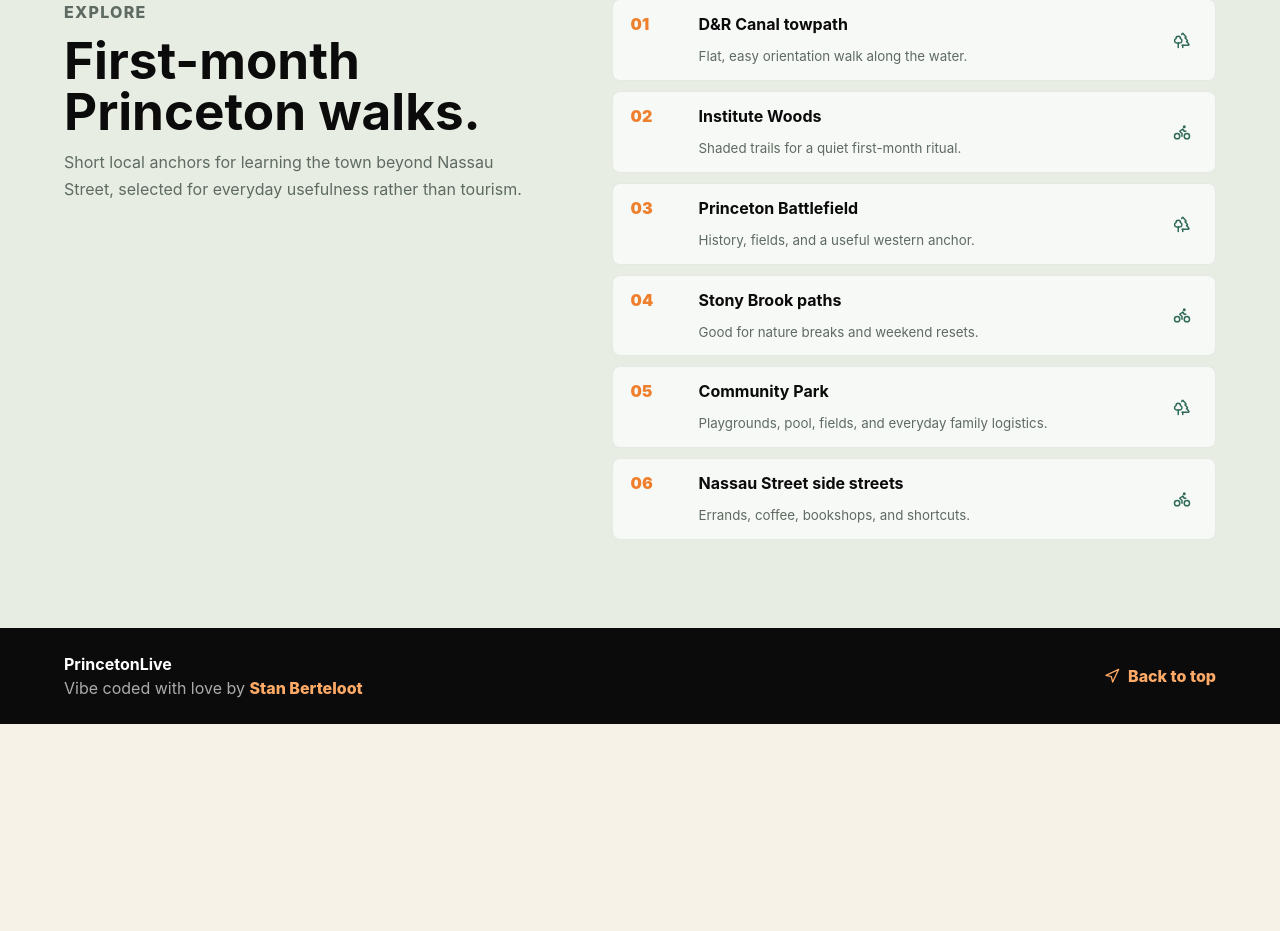
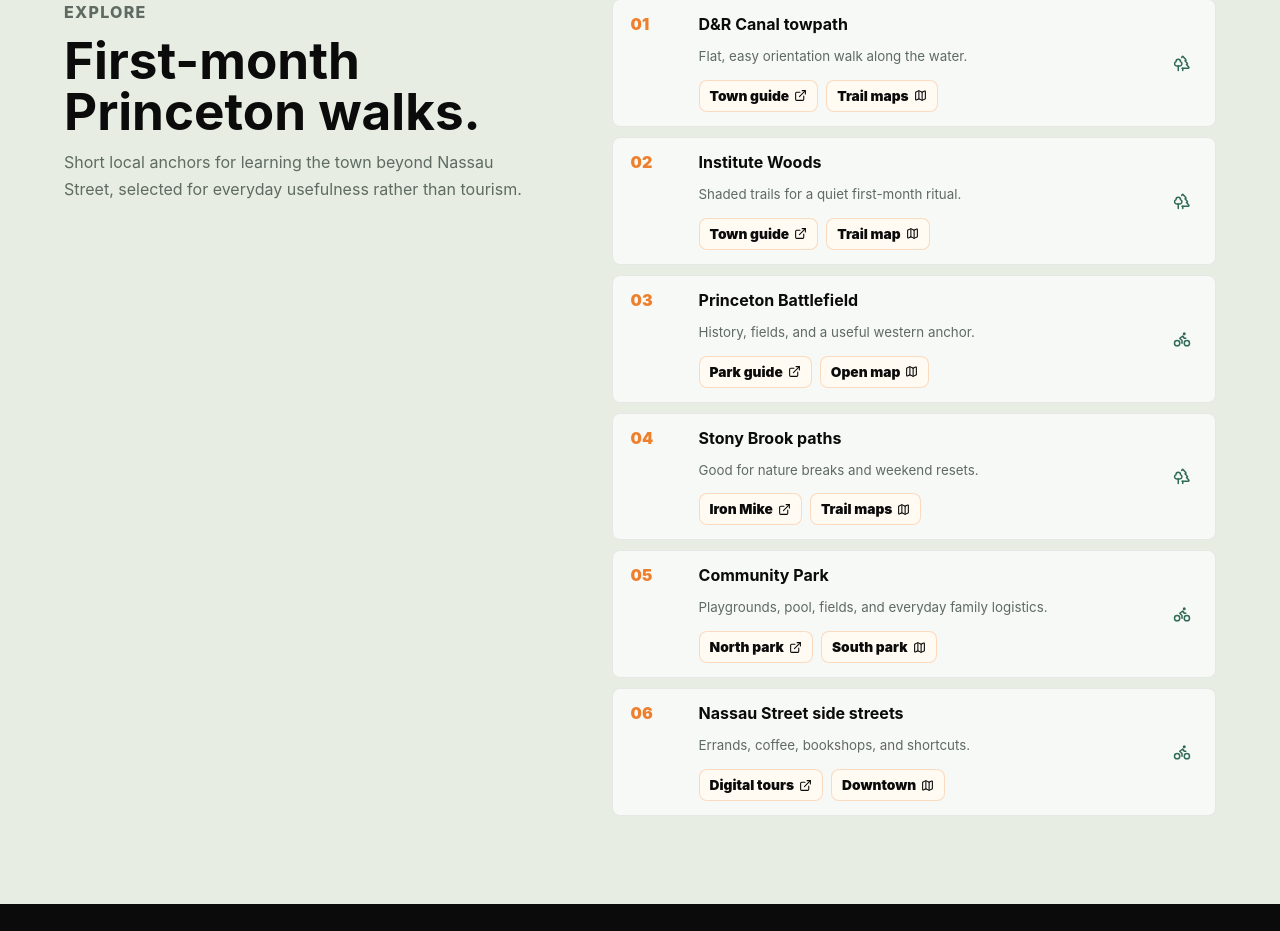
Before and after one commit to berteloot/princetonlive, a React (Vite) app: page / in a window 1280 px wide. Shown: the part 9661-10592 px from the top of the page. Before the commit the page ends 10385 px from the top, so only its background shows below. Built offline with nearby package versions, Linux system fonts and the light colour scheme.

Commit message:
Add map links to Princeton walks

```diff
--- a/src/main.jsx
+++ b/src/main.jsx
@@ -457,12 +457,60 @@ const residentPerks = [
 ];
 
 const exploreStops = [
-  ["D&R Canal towpath", "Flat, easy orientation walk along the water."],
-  ["Institute Woods", "Shaded trails for a quiet first-month ritual."],
-  ["Princeton Battlefield", "History, fields, and a useful western anchor."],
-  ["Stony Brook paths", "Good for nature breaks and weekend resets."],
-  ["Community Park", "Playgrounds, pool, fields, and everyday family logistics."],
-  ["Nassau Street side streets", "Errands, coffee, bookshops, and shortcuts."],
+  {
+    stop: "D&R Canal towpath",
+    note: "Flat, easy orientation walk along the water.",
+    guideLabel: "Town guide",
+    guideUrl: "https://www.princetonnj.gov/1641/DR-Canal-State-Park",
+    mapLabel: "Trail maps",
+    mapUrl: "https://dandrcanal.org/trails",
+    icon: Trees,
+  },
+  {
+    stop: "Institute Woods",
+    note: "Shaded trails for a quiet first-month ritual.",
+    guideLabel: "Town guide",
+    guideUrl: "https://www.princetonnj.gov/1765/Institute-Woods",
+    mapLabel: "Trail map",
+    mapUrl: "https://www.ias.edu/sites/default/files/IAS%20Woods%20-%20Trail%20Map.pdf",
+    icon: Trees,
+  },
+  {
+    stop: "Princeton Battlefield",
+    note: "History, fields, and a useful western anchor.",
+    guideLabel: "Park guide",
+    guideUrl: "https://dep.nj.gov/parksandforests/state-park/princeton-battlefield-state-park/",
+    mapLabel: "Open map",
+    mapUrl: "https://www.google.com/maps/search/?api=1&query=Princeton%20Battlefield%20State%20Park",
+    icon: Bike,
+  },
+  {
+    stop: "Stony Brook paths",
+    note: "Good for nature breaks and weekend resets.",
+    guideLabel: "Iron Mike",
+    guideUrl: "https://www.princetonnj.gov/1771/Iron-Mike-Trail",
+    mapLabel: "Trail maps",
+    mapUrl: "https://www.fopos.org/trail-maps",
+    icon: Trees,
+  },
+  {
+    stop: "Community Park",
+    note: "Playgrounds, pool, fields, and everyday family logistics.",
+    guideLabel: "North park",
+    guideUrl: "https://www.princetonnj.gov/1605/Community-Park-North",
+    mapLabel: "South park",
+    mapUrl: "https://princetonrecreation.com/facilities/facility/details/Community-Park-South-9",
+    icon: Bike,
+  },
+  {
+    stop: "Nassau Street side streets",
+    note: "Errands, coffee, bookshops, and shortcuts.",
+    guideLabel: "Digital tours",
+    guideUrl: "https://princetonhistory.org/visit/digitaltours/",
+    mapLabel: "Downtown",
+    mapUrl: "https://www.experienceprinceton.org/visit",
+    icon: Bike,
+  },
 ];
 
 function getInitialLanguage() {
@@ -1796,14 +1844,25 @@ function App() {
           </p>
         </div>
         <div className="walk-list">
-          {exploreStops.map(([stop, note], index) => (
-            <div key={stop}>
-              <span>{String(index + 1).padStart(2, "0")}</span>
-              <strong>{stop}</strong>
-              <small>{note}</small>
-              {index % 2 === 0 ? <Trees size={18} /> : <Bike size={18} />}
-            </div>
-          ))}
+          {exploreStops.map((walk, index) => {
+            const WalkIcon = walk.icon;
+            return (
+              <article key={walk.stop}>
+                <span>{String(index + 1).padStart(2, "0")}</span>
+                <strong>{walk.stop}</strong>
+                <small>{walk.note}</small>
+                <div className="walk-actions">
+                  <a href={walk.guideUrl} {...externalLinkProps(walk.guideUrl)}>
+                    {walk.guideLabel} <ExternalLink size={13} aria-hidden="true" />
+                  </a>
+                  <a href={walk.mapUrl} {...externalLinkProps(walk.mapUrl)}>
+                    {walk.mapLabel} <Map size={13} aria-hidden="true" />
+                  </a>
+                </div>
+                <WalkIcon size={18} aria-hidden="true" />
+              </article>
+            );
+          })}
         </div>
       </section>
 
--- a/src/styles.css
+++ b/src/styles.css
@@ -1907,12 +1907,12 @@ h3 {
   gap: 10px;
 }
 
-.walk-list div {
+.walk-list article {
   display: grid;
   grid-template-columns: 54px minmax(0, 1fr) 24px;
   align-items: center;
   gap: 14px;
-  min-height: 64px;
+  min-height: 92px;
   padding: 14px 18px;
   background: rgba(255, 255, 255, 0.68);
   border: 1px solid rgba(23, 32, 27, 0.08);
@@ -1930,10 +1930,43 @@ h3 {
   line-height: 1.35;
 }
 
+.walk-actions {
+  grid-column: 2;
+  display: flex;
+  flex-wrap: wrap;
+  gap: 8px;
+}
+
+.walk-actions a {
+  display: inline-flex;
+  align-items: center;
+  gap: 5px;
+  min-height: 32px;
+  padding: 6px 10px;
+  color: var(--princeton-black);
+  background: #fffaf2;
+  border: 1px solid rgba(238, 127, 45, 0.26);
+  border-radius: 8px;
+  font-size: 0.86rem;
+  font-weight: 900;
+}
+
+.walk-actions a:hover {
+  color: #fff;
+  background: var(--princeton-black);
+  border-color: var(--princeton-black);
+}
+
 .walk-list svg {
   grid-column: 3;
-  grid-row: 1 / span 2;
+  grid-row: 1 / span 3;
   color: #2f6958;
+}
+
+.walk-actions svg {
+  grid-column: auto;
+  grid-row: auto;
+  color: currentColor;
 }
 
 .source-plan {
```
Also changed, not shown: 1 other file (tests, documents, lock files or other folders).
